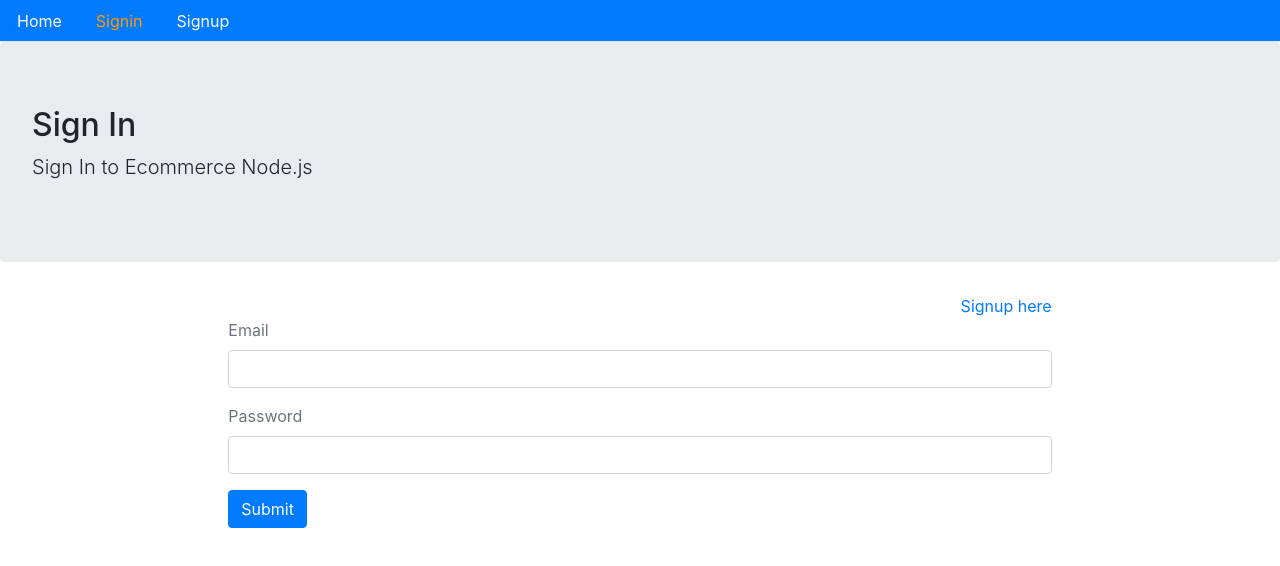
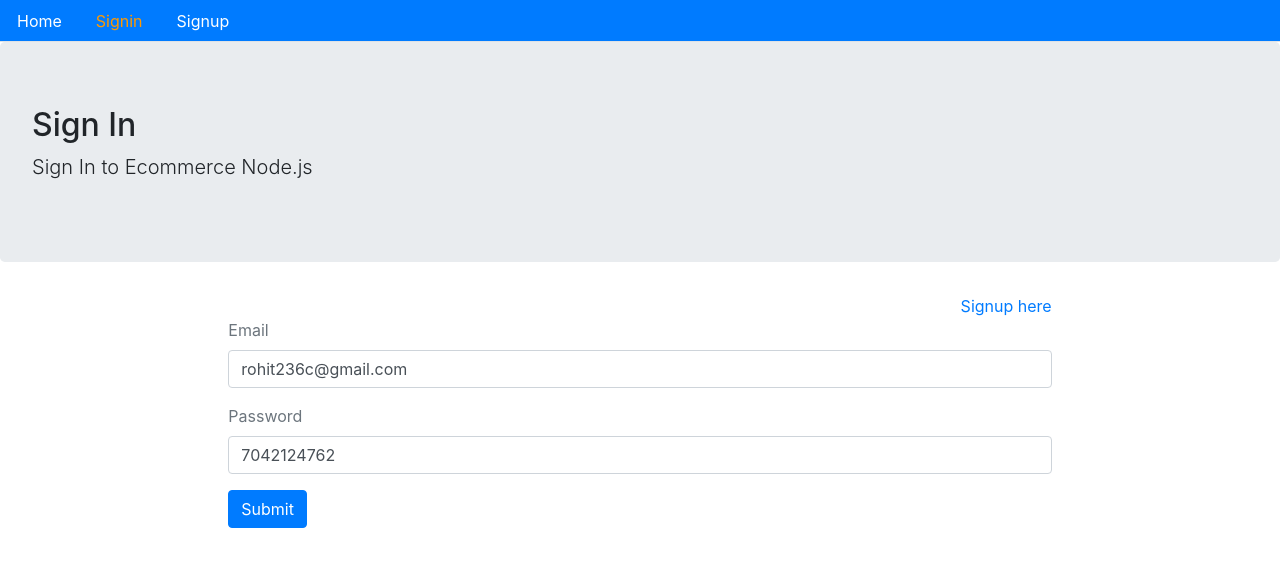
Before and after one commit to rohit236c/Ecommerce-frontend, a React (Create React App) app: page /signin in a window 1280 px wide. Shown: the top 566 px of the page. Built offline with nearby package versions, Linux system fonts and the light colour scheme.

Commit message:
localStorage setitem updated
Signed-off-by: rohit236c <rohit236c@gmail.com>

```diff
--- a/src/auth/index.js
+++ b/src/auth/index.js
@@ -10,11 +10,11 @@ export const signup = user => {
         },
         body: JSON.stringify(user)
     }).then(response => {
-        return response.json()
+        return response.json();
     }).catch(err => {
-        console.log(err)
-    })
-}
+        console.log(err);
+    });
+};
 export const signin = user => {
     // console.log(name," ", email, " ", password);
     return fetch(`${API}/signin`, {
@@ -25,8 +25,15 @@ export const signin = user => {
         },
         body: JSON.stringify(user)
     }).then(response => {
-        return response.json()
+        return response.json();
     }).catch(err => {
-        console.log(err)
-    })
+        console.log(err);
+    });
+};
+export const authenticate = (data, next) => {
+    // console.log(data,"auth");
+     if(typeof window != undefined) {
+         localStorage.setItem('jwt',JSON.stringify(data));
+         next();
+     }
 }
--- a/src/user/Signin.js
+++ b/src/user/Signin.js
@@ -1,11 +1,11 @@
 import React, {useState} from 'react';
 import Layout from '../core/Layout';
 import {Link, Redirect} from 'react-router-dom'
-import {signin} from '../auth/index';
+import {signin, authenticate} from '../auth/index';
 
 const Signin = () => {
     const [values,
-        setValues] = useState({email: '', password: '', error: '', loading: false, redirectToReferrer: false});
+        setValues] = useState({email: 'rohit236c@gmail.com', password: '7042124762', error: '', loading: false, redirectToReferrer: false});
 
     const handleChange = key => event => {
         setValues({
@@ -37,7 +37,7 @@ const Signin = () => {
                     onChange={handleChange('password')}
                     className="form-control"
                     value={password}
-                    type="password"/>
+                    type="text"/>
             </div>
             <button onClick={clickSubmit} className="btn btn-primary">Submit</button>
 
@@ -52,7 +52,6 @@ const Signin = () => {
             loading: true
         });
         signin({email, password}).then(data => {
-            console.log(data," data");
             if (data.message) {
                 setValues({
                     ...values,
@@ -60,9 +59,11 @@ const Signin = () => {
                     loading: false
                 });
             } else {
-                setValues({
-                    ...values,
-                    redirectToReferrer: true
+                authenticate(data, () => {
+                    setValues({
+                        ...values,
+                        redirectToReferrer: true
+                    });
                 });
             }
         })
```
